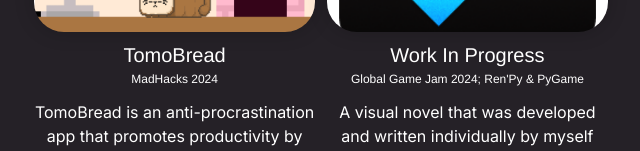
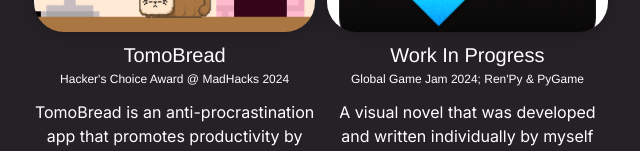
Before and after one commit to CorinaNC/corinanc.site, a Next.js app: page /projects in a window 1280 px wide. Shown: the part 434-585 px from the top of the page, without its empty margins (319-959 px from the left). Built offline with nearby package versions, Linux system fonts and the light colour scheme.

Commit message:
WE WON BABY

```diff
--- a/src/app/projects/page.tsx
+++ b/src/app/projects/page.tsx
@@ -30,7 +30,7 @@
                         href="https://devpost.com/software/tomobread"
                         title="TomoBread"
                         thumbnail={tomoBread.src}>
-                        MadHacks 2024
+                        Hacker's Choice Award @ MadHacks 2024
                     </WorkGridItem>
                     <Text fontFamily="Inter" textAlign="center">
                         TomoBread is an anti-procrastination app that promotes productivity by letting the user interact with the TomoBread character!  The character's design and spritework were done by my roommate.  We learned a lot about API integration, full stack interaction, game development, and authentication.
```
